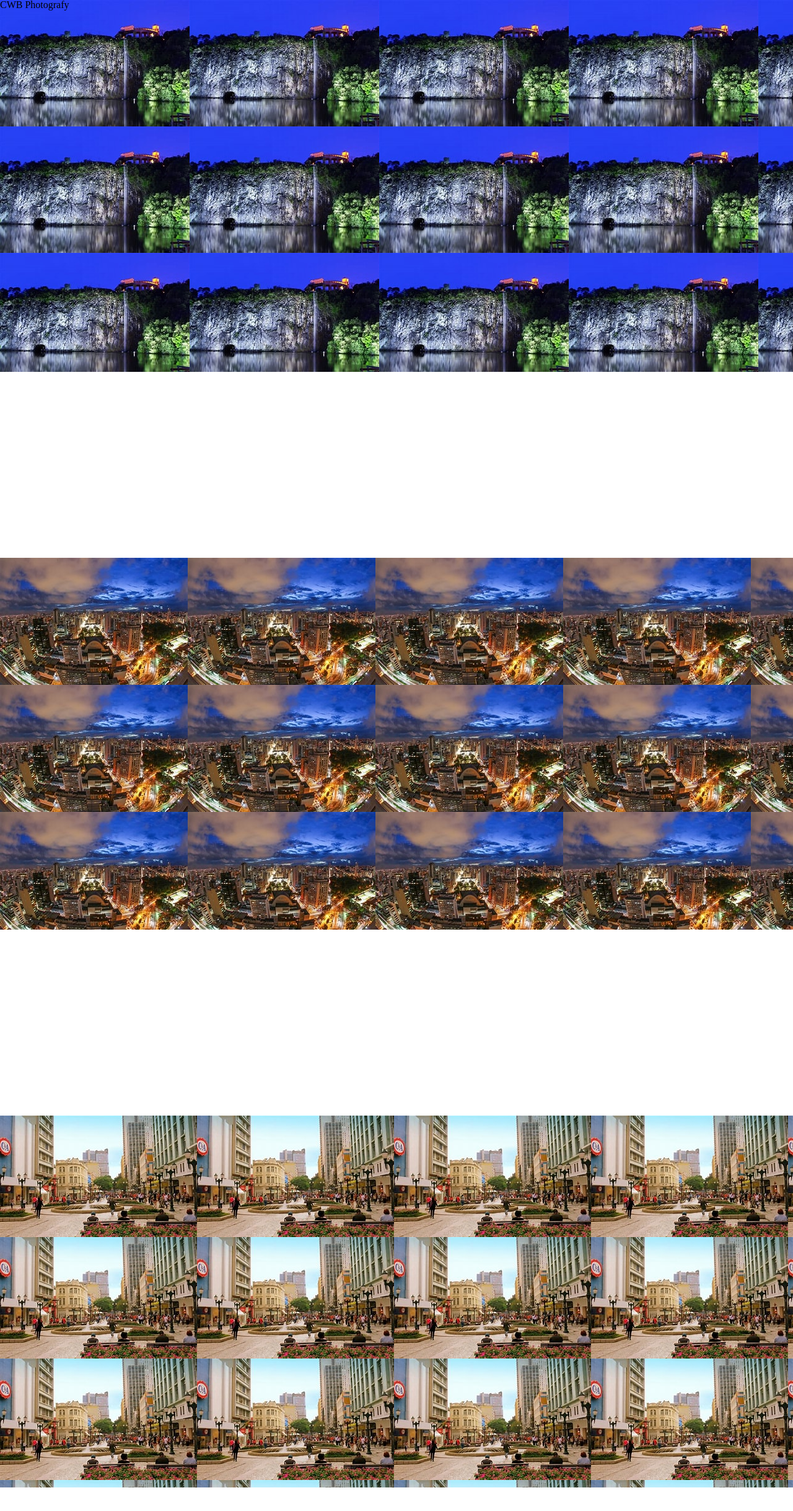
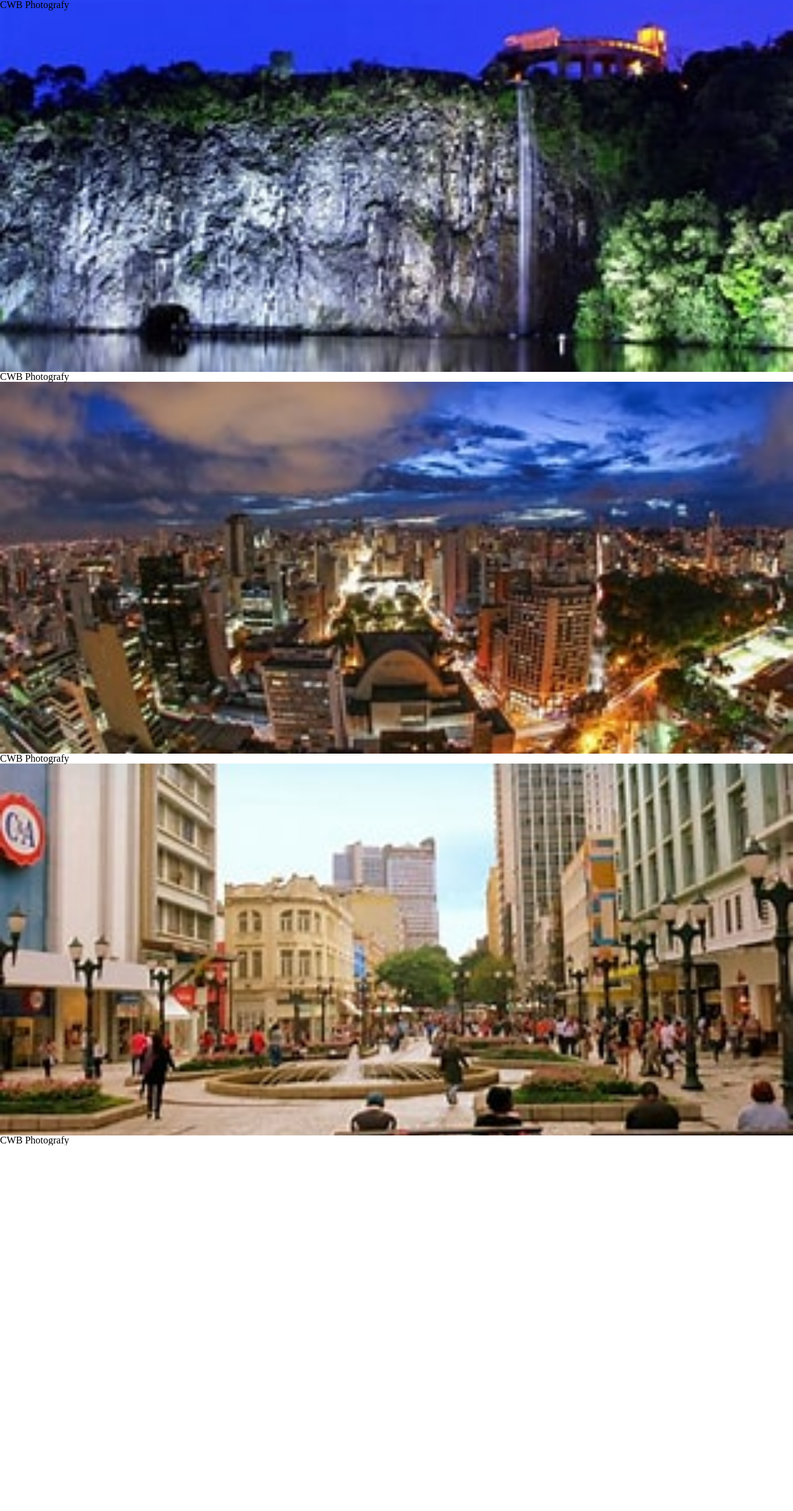
Before and after one commit to nisenegaglia/parallax, a plain HTML site: page html/index.html in a window 1280 px wide. Shown: the top 2438 px of the page at 62% size. After the commit the page ends 1848 px from the top, so only its background shows below. Drawn offline with Linux system fonts and the light colour scheme; files that its build step writes are made by us from their sources.

Commit message:
add divs, changing html structure and backgrounds

```diff
--- a/css/style.css
+++ b/css/style.css
@@ -7,19 +7,36 @@ section{
 
 section:nth-of-type(1){
     background-image: url(../images/curitiba.jpg);
-    height:600px;
+    height: 600px;
+    background-repeat: no-repeat;
+    background-size: cover;
+    background-position: center;
+    background-attachment: fixed;
 }
-section:nth-of-type(3){
+
+section:nth-of-type(2){
     background-image: url(../images/curitiba1.jpg);
     height: 600px;
+    background-repeat: no-repeat;
+    background-size: cover;
+    background-position: center;
+    background-attachment: fixed;
 }
 
-section:nth-of-type(5){
+section:nth-of-type(3){
     background-image: url(../images/curitiba2.jpg);
     height: 600px;
+    background-repeat: no-repeat;
+    background-size: cover;
+    background-position: center;
+    background-attachment: fixed;
 }
 
-section:nth-of-type(7){
-    background-image: url(images/curitiba3.jpg);
+section:nth-of-type(4){
+    background-image: url(../images/curitiba3.jpg);
     height: 600px;
+    background-repeat: no-repeat;
+    background-size: cover;
+    background-position: center;
+    background-attachment: fixed;
 }
--- a/html/index.html
+++ b/html/index.html
@@ -4,20 +4,48 @@
     <meta charset="UTF-8">
     <meta http-equiv="X-UA-Compatible" content="IE=edge">
     <meta name="viewport" content="width=device-width, initial-scale=1.0">
-    <link rel="stylesheet" href="reset.css">
-    <link rel="stylesheet" href="style.css">
+    <link rel="stylesheet" href="../css/reset.css">
+    <link rel="stylesheet" href="../css/style.css">
     <title>PageParallax</title>
 </head>
 <body>
-    <section>
-        <h1>CWB Photografy</h1>
-    </section>
-    <section></section>
-    <section></section>
-    <section></section>
-    <section></section>
-    <section></section>
-    <section></section>
-    <section></section>
-</body>
+    <div class="div1">
+        <div class="content">
+            <span></span>
+        </div>
+    </div>
+
+        <section>
+            <h1>CWB Photografy</h1>
+            <p></p>
+        </section>
+
+    <div class="div1">
+        <div class="content">
+                <span>CWB Photografy</span>
+        </div>
+    </div>
+
+        <section>
+            <h2></h2>
+            <p></p>
+        </section>
+
+        <div class="div1">
+            <div class="content">
+                    <span>CWB Photografy</span>
+            </div>
+        </div>
+
+        <section>
+            <h3></h3>
+            <p></p>
+        </section>
+
+        <div class="div1">
+            <div class="content">
+                    <span>CWB Photografy</span>
+            </div>
+        </div>
+
 </html>
```
